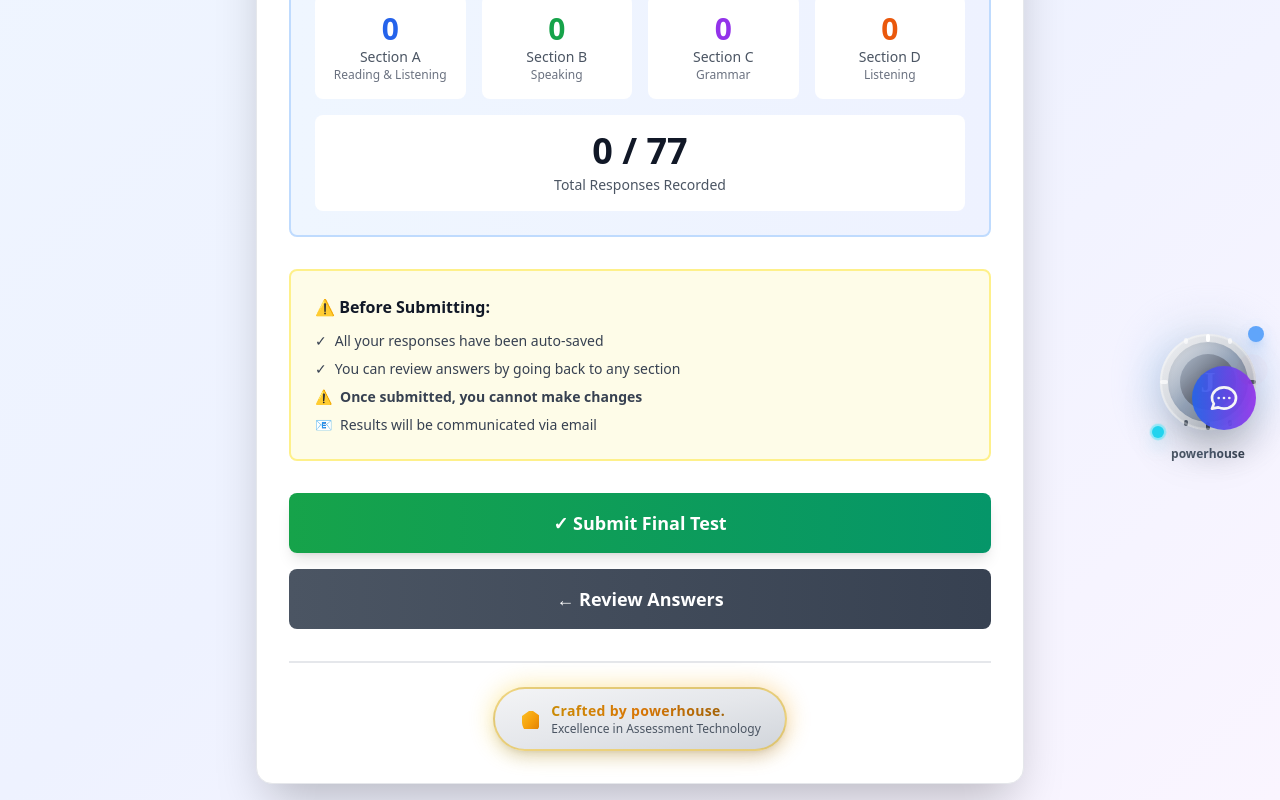
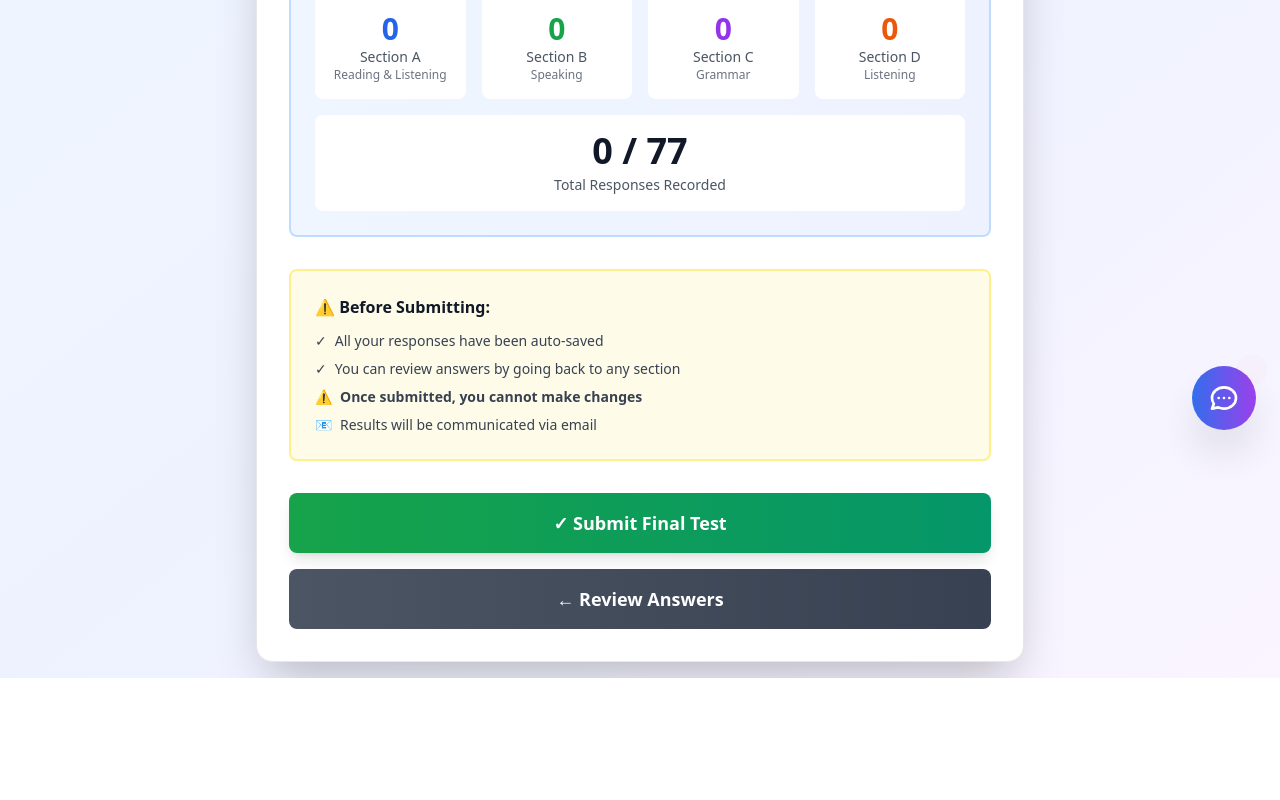
Before and after one commit to Sanjay151606/Education, a Next.js app: page /finish in a window 1280 px wide. Shown: the part 346-1146 px from the top of the page. After the commit the page ends 1024 px from the top, so only its background shows below. Built offline with nearby package versions, Linux system fonts and the light colour scheme.

Commit message:
Remove J-Squad logo and powerhouse branding elements

```diff
--- a/app/components/JSquadBadge.tsx
+++ /dev/null
@@ -1,92 +0,0 @@
-'use client'
-
-export default function JSquadBadge() {
-  return (
-    <div className="fixed bottom-6 right-6 z-50 group">
-      {/* Silver Coin Badge */}
-      <div className="relative">
-        {/* Outer Glow - Silver/Blue */}
-        <div className="absolute inset-0 bg-gradient-to-r from-blue-300 via-gray-300 to-blue-300 rounded-full blur-xl opacity-50 group-hover:opacity-80 transition-opacity duration-300 animate-pulse"></div>
-
-        {/* Coin Container */}
-        <div className="relative w-24 h-24 cursor-pointer transform transition-all duration-500 group-hover:scale-110 group-hover:rotate-180">
-          {/* Coin Base - Silver Gradient */}
-          <div className="absolute inset-0 rounded-full bg-gradient-to-br from-gray-200 via-gray-300 to-gray-400 shadow-2xl">
-            {/* Inner Ring */}
-            <div className="absolute inset-2 rounded-full bg-gradient-to-br from-gray-300 via-slate-400 to-gray-500 shadow-inner">
-              {/* Center Circle */}
-              <div className="absolute inset-3 rounded-full bg-gradient-to-br from-slate-400 via-gray-500 to-slate-600 flex items-center justify-center">
-                {/* J Letter */}
-                <div className="text-white font-black text-3xl drop-shadow-2xl" style={{ fontFamily: 'serif', textShadow: '0 2px 10px rgba(0,0,0,0.5)' }}>
-                  J
-                </div>
-              </div>
-            </div>
-
-            {/* Coin Edge Details - Top (Highlights) */}
-            <div className="absolute top-0 left-1/2 transform -translate-x-1/2 w-1 h-2 bg-white rounded-full"></div>
-            <div className="absolute top-1 left-1/4 w-1 h-1.5 bg-gray-100 rounded-full"></div>
-            <div className="absolute top-1 right-1/4 w-1 h-1.5 bg-gray-100 rounded-full"></div>
-
-            {/* Coin Edge Details - Bottom (Shadows) */}
-            <div className="absolute bottom-0 left-1/2 transform -translate-x-1/2 w-1 h-2 bg-gray-700 rounded-full"></div>
-            <div className="absolute bottom-1 left-1/4 w-1 h-1.5 bg-gray-600 rounded-full"></div>
-            <div className="absolute bottom-1 right-1/4 w-1 h-1.5 bg-gray-600 rounded-full"></div>
-
-            {/* Coin Edge Details - Sides */}
-            <div className="absolute left-0 top-1/2 transform -translate-y-1/2 w-2 h-1 bg-gray-100 rounded-full"></div>
-            <div className="absolute right-0 top-1/2 transform -translate-y-1/2 w-2 h-1 bg-gray-600 rounded-full"></div>
-          </div>
-
-          {/* Metallic Shine Effect */}
-          <div className="absolute inset-0 rounded-full bg-gradient-to-br from-white/50 via-transparent to-transparent opacity-70"></div>
-
-          {/* Rotating Ring */}
-          <div className="absolute inset-0 rounded-full border-2 border-white/40 animate-spin-slow"></div>
-
-          {/* Sparkle Effects - Blue/Silver */}
-          <div className="absolute -top-2 -right-2 w-4 h-4 bg-blue-300 rounded-full animate-ping"></div>
-          <div className="absolute -top-2 -right-2 w-4 h-4 bg-blue-400 rounded-full shadow-lg shadow-blue-400/50"></div>
-          <div className="absolute -bottom-2 -left-2 w-3 h-3 bg-cyan-300 rounded-full animate-ping" style={{ animationDelay: '0.5s' }}></div>
-          <div className="absolute -bottom-2 -left-2 w-3 h-3 bg-cyan-400 rounded-full shadow-lg shadow-cyan-400/50"></div>
-        </div>
-
-        {/* Text Below Coin */}
-        <div className="absolute -bottom-8 left-1/2 transform -translate-x-1/2 whitespace-nowrap">
-          <div className="text-xs font-bold bg-gradient-to-r from-gray-600 via-slate-600 to-gray-700 bg-clip-text text-transparent">
-            powerhouse
-          </div>
-        </div>
-      </div>
-
-      {/* Simple Tooltip Badge */}
-      <div className="absolute bottom-full right-0 mb-4 hidden group-hover:block animate-fadeIn">
-        <div className="relative">
-          {/* Glow */}
-          <div className="absolute inset-0 bg-gradient-to-r from-blue-400 to-cyan-400 rounded-lg blur-md opacity-40"></div>
-
-          {/* Badge */}
-          <div className="relative bg-gradient-to-br from-slate-800 to-gray-900 rounded-lg px-4 py-3 shadow-2xl border border-gray-700/50">
-            <div className="flex items-center gap-3 whitespace-nowrap">
-              {/* Mini Coin */}
-              <div className="w-8 h-8 rounded-full bg-gradient-to-br from-gray-300 via-slate-400 to-gray-500 flex items-center justify-center shadow-lg flex-shrink-0">
-                <span className="text-white font-black text-sm" style={{ fontFamily: 'serif' }}>J</span>
-              </div>
-
-              {/* Text */}
-              <div>
-                <div className="font-bold text-sm bg-gradient-to-r from-blue-300 to-cyan-300 bg-clip-text text-transparent">
-                  powerhouse
-                </div>
-                <div className="text-xs text-gray-400">Tech Solutions</div>
-              </div>
-            </div>
-          </div>
-
-          {/* Arrow */}
-          <div className="absolute top-full right-6 w-0 h-0 border-l-6 border-r-6 border-t-6 border-transparent border-t-slate-800"></div>
-        </div>
-      </div>
-    </div>
-  )
-}
--- a/app/finish/page.tsx
+++ b/app/finish/page.tsx
@@ -243,36 +243,6 @@ export default function Finish() {
               ← Review Answers
             </button>
           </div>
-
-          {/* powerhouse Credit */}
-          <div className="mt-8 pt-6 border-t-2 border-gray-200">
-            <div className="flex items-center justify-center">
-              <div className="relative group cursor-pointer">
-                {/* Gold Glow */}
-                <div className="absolute inset-0 bg-gradient-to-r from-yellow-400 to-amber-500 rounded-full blur-md opacity-40 group-hover:opacity-70 transition-opacity"></div>
-
-                {/* Silver/Gold Badge */}
-                <div className="relative flex items-center gap-3 px-6 py-3 bg-gradient-to-br from-gray-100 via-gray-200 to-gray-300 rounded-full shadow-lg border-2 border-yellow-500/50">
-                  <svg className="w-5 h-5" viewBox="0 0 20 20" fill="url(#goldGradientFinish)">
-                    <defs>
-                      <linearGradient id="goldGradientFinish" x1="0%" y1="0%" x2="100%" y2="100%">
-                        <stop offset="0%" style={{ stopColor: '#fbbf24', stopOpacity: 1 }} />
-                        <stop offset="50%" style={{ stopColor: '#f59e0b', stopOpacity: 1 }} />
-                        <stop offset="100%" style={{ stopColor: '#d97706', stopOpacity: 1 }} />
-                      </linearGradient>
-                    </defs>
-                    <path d="M10 2L3 7v6c0 5.55 3.84 10.74 9 12 5.16-1.26 9-6.45 9-12V7l-7-5z" />
-                  </svg>
-                  <div className="flex flex-col items-start">
-                    <span className="font-bold text-sm tracking-wide bg-gradient-to-r from-yellow-600 via-amber-600 to-yellow-700 bg-clip-text text-transparent">
-                      Crafted by powerhouse.
-                    </span>
-                    <span className="text-xs text-gray-600">Excellence in Assessment Technology</span>
-                  </div>
-                </div>
-              </div>
-            </div>
-          </div>
         </div>
       </div>
     </div>
--- a/app/layout.tsx
+++ b/app/layout.tsx
@@ -1,15 +1,11 @@
 import type { Metadata } from 'next'
 import './globals.css'
-import JSquadBadge from './components/JSquadBadge'
 import ChatBot from './components/ChatBot'
 
 export const metadata: Metadata = {
-  title: 'Brain Graph - Neural Learning Platform | J-Squad',
+  title: 'Brain Graph - Neural Learning Platform',
   description: 'Brain Graph - Connect your knowledge with neural network-style learning. Advanced assessment platform with interactive visualizations.',
-  keywords: 'brain graph, neural learning, knowledge graph, communication assessment, interactive learning, J-Squad',
-  authors: [{ name: 'J-Squad' }],
-  creator: 'J-Squad',
-  publisher: 'J-Squad',
+  keywords: 'brain graph, neural learning, knowledge graph, communication assessment, interactive learning',
 }
 
 export default function RootLayout({
@@ -21,7 +17,6 @@ export default function RootLayout({
     <html lang="en">
       <body>
         {children}
-        <JSquadBadge />
         <ChatBot />
       </body>
     </html>
--- a/app/not-found.tsx
+++ b/app/not-found.tsx
@@ -28,15 +28,6 @@ export default function NotFound() {
           <Link href="/" className="btn-primary inline-block text-lg px-8 py-4">
             🏠 Return to Home
           </Link>
-
-          <div className="mt-8 pt-6 border-t-2 border-gray-200">
-            <div className="flex items-center justify-center gap-2 text-sm">
-              <span className="text-gray-500">Powered by</span>
-              <span className="font-bold bg-gradient-to-r from-purple-600 to-pink-600 bg-clip-text text-transparent">
-                powerhouse
-              </span>
-            </div>
-          </div>
         </div>
       </div>
     </div>
--- a/app/test/page.tsx
+++ b/app/test/page.tsx
@@ -67,26 +67,6 @@ export default function TestHome() {
               Communication Assessment Test
             </h1>
             <p className="text-xl text-gray-600 mb-2">Comprehensive Skills Evaluation</p>
-            <div className="relative inline-block group">
-              <div className="absolute inset-0 bg-gradient-to-r from-yellow-400 to-amber-500 rounded-full blur-sm opacity-40 group-hover:opacity-70 transition-opacity"></div>
-              <div className="relative flex items-center gap-2 px-5 py-2.5 bg-gradient-to-br from-gray-100 via-gray-200 to-gray-300 rounded-full shadow-lg border-2 border-yellow-500/50">
-                <svg className="w-5 h-5 animate-pulse" viewBox="0 0 20 20" fill="url(#goldGradientSmall)">
-                  <defs>
-                    <linearGradient id="goldGradientSmall" x1="0%" y1="0%" x2="100%" y2="100%">
-                      <stop offset="0%" style={{ stopColor: '#fbbf24', stopOpacity: 1 }} />
-                      <stop offset="50%" style={{ stopColor: '#f59e0b', stopOpacity: 1 }} />
-                      <stop offset="100%" style={{ stopColor: '#d97706', stopOpacity: 1 }} />
-                    </linearGradient>
-                  </defs>
-                  <path d="M10 2L3 7v6c0 5.55 3.84 10.74 9 12 5.16-1.26 9-6.45 9-12V7l-7-5z" />
-                </svg>
-                <span className="text-sm font-bold tracking-wide bg-gradient-to-r from-yellow-600 via-amber-600 to-yellow-700 bg-clip-text text-transparent">
-                  Powered by J-SQUAD
-                </span>
-                <div className="w-2 h-2 bg-yellow-400 rounded-full animate-ping absolute -top-1 -right-1"></div>
-                <div className="w-2 h-2 bg-yellow-500 rounded-full absolute -top-1 -right-1 shadow-lg shadow-yellow-500/50"></div>
-              </div>
-            </div>
           </div>
 
           <div className="test-card mb-6">
```
